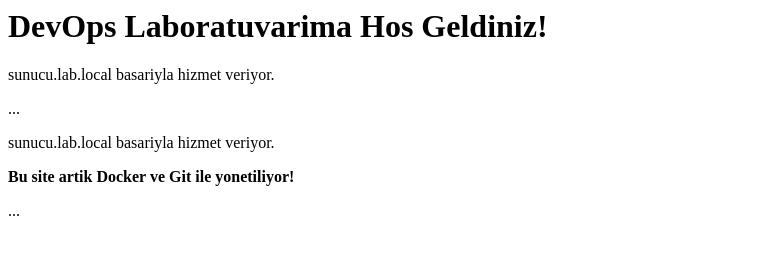
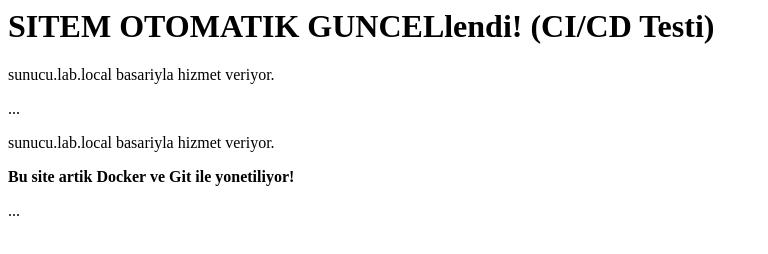
Before and after one commit to aykutufk/devops-lab, a plain HTML site: page index.html in a window 1280 px wide. Shown: the whole page, without its empty margins (0-768 px from the left). Drawn offline with Linux system fonts and the light colour scheme.

Commit message:
CI/CD Testi: Siteyi otomatik guncelliyorum

```diff
--- a/index.html
+++ b/index.html
@@ -3,7 +3,7 @@
     <title>Lab Projesi</title>
   </head>
   <body>
-    <h1>DevOps Laboratuvarima Hos Geldiniz!</h1>
+    <h1>SITEM OTOMATIK GUNCELlendi! (CI/CD Testi)</h1>
     <p>sunucu.lab.local basariyla hizmet veriyor.</p>
 ...
 <p>sunucu.lab.local basariyla hizmet veriyor.</p>
```
